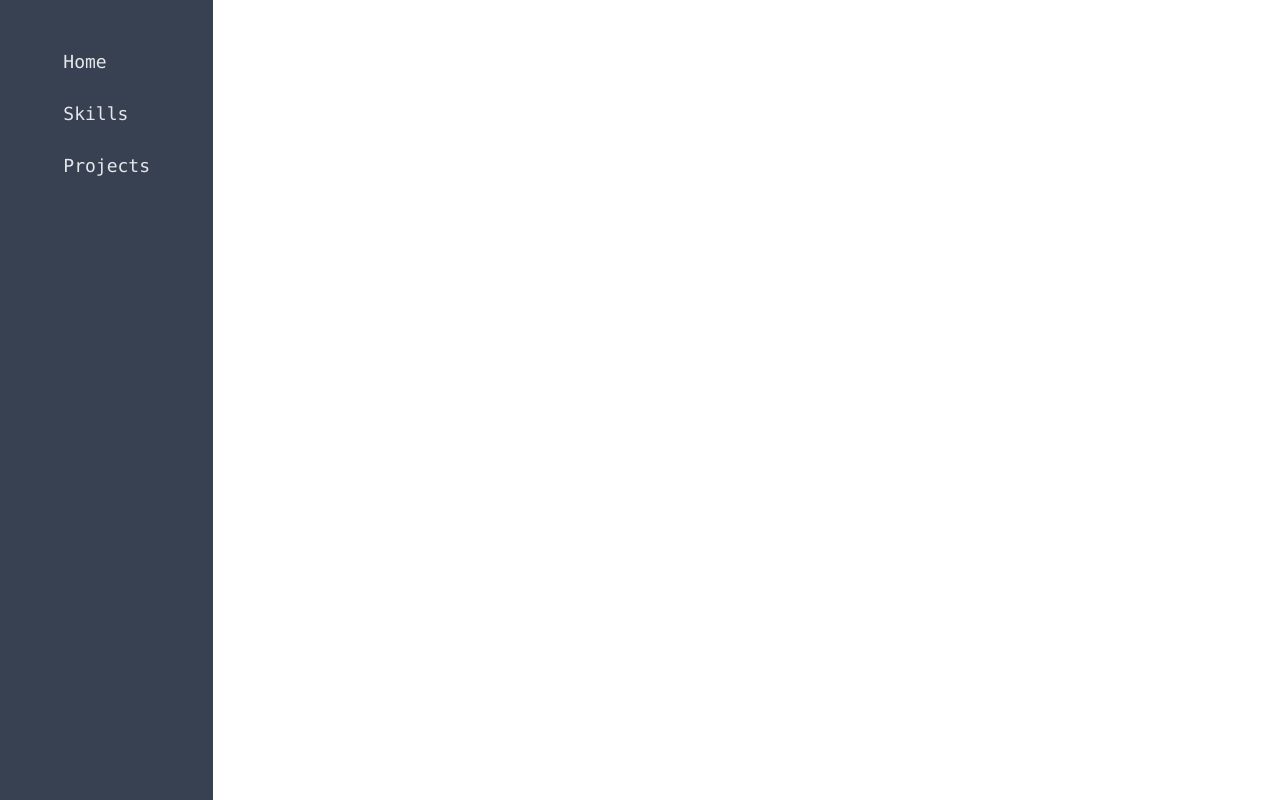
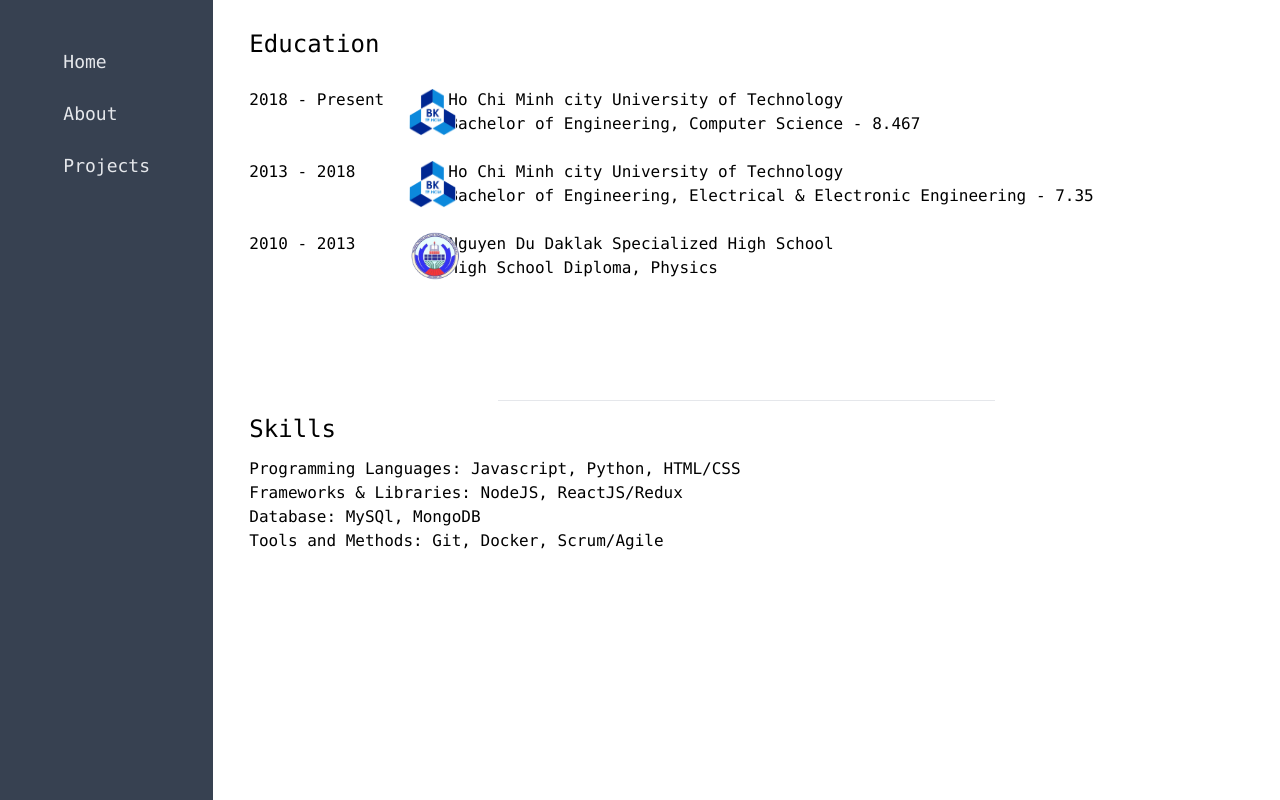
Before and after one commit to nhanluongoe/portfolio, a React (Create React App) app: page /about in a window 1280 px wide. Built offline with nearby package versions, Linux system fonts and the light colour scheme.

Commit message:
filled content for about page

```diff
--- /dev/null
+++ b/src/components/About.js
@@ -0,0 +1,103 @@
+import React from 'react';
+import hcmutLogo from '../assets/images/hcmut-logo.png';
+import nguyenDuLogo from '../assets/images/nguyendu-logo.png';
+
+const Education = () => {
+  const School = ({ name, logo = null, degree, major, time, gpa = null }) => {
+    if (gpa)
+      return (
+        <div className='flex py-2 pt-4'>
+          <div className='relative w-1/5'>
+            <h1>{time}</h1>
+            <img
+              className='absolute top-0 left-40 h-full hidden lg:block'
+              src={logo}
+              alt='logo'
+            />
+          </div>
+          <div className='w-4/5'>
+            <h1>{name}</h1>
+            <h2>
+              {degree}, {major} - {gpa}
+            </h2>
+          </div>
+        </div>
+      );
+    else
+      return (
+        <div className='flex py-2 pt-4'>
+          <div className='relative w-1/5'>
+            <h1>{time}</h1>
+            <img
+              className='absolute top-0 left-40 h-full hidden lg:block'
+              src={logo}
+              alt='logo'
+            />
+          </div>
+          <div className='w-4/5'>
+            <h1>{name}</h1>
+            <h2>
+              {degree}, {major}
+            </h2>
+          </div>
+        </div>
+      );
+  };
+
+  return (
+    <div>
+      <p className='py-3 text-md md:text-2xl'>Education</p>
+      <School
+        name='Ho Chi Minh city University of Technology'
+        logo={hcmutLogo}
+        degree='Bachelor of Engineering'
+        major='Computer Science'
+        time='2018 - Present'
+        gpa='8.467'
+      />
+      <School
+        name='Ho Chi Minh city University of Technology'
+        logo={hcmutLogo}
+        degree='Bachelor of Engineering'
+        major='Electrical & Electronic Engineering'
+        time='2013 - 2018'
+        gpa='7.35'
+      />
+      <School
+        name='Nguyen Du Daklak Specialized High School'
+        logo={nguyenDuLogo}
+        degree='High School Diploma'
+        major='Physics'
+        time='2010 - 2013'
+      />
+    </div>
+  );
+};
+
+const Skills = () => {
+  return (
+    <div>
+      <p className='py-3 text-md md:text-2xl'>Skills</p>
+      <h1>Programming Languages: Javascript, Python, HTML/CSS</h1>
+      <h1>Frameworks & Libraries: NodeJS, ReactJS/Redux</h1>
+      <h1>Database: MySQl, MongoDB</h1>
+      <h1>Tools and Methods: Git, Docker, Scrum/Agile</h1>
+    </div>
+  );
+};
+
+const About = () => {
+  return (
+    <div className='container flex flex-col h-full justify-start px-5'>
+      <div className='h-1/2'>
+        <Education />
+      </div>
+      <hr className='w-1/2 mx-auto' />
+      <div className='h-1/3'>
+        <Skills />
+      </div>
+    </div>
+  );
+};
+
+export default About;
--- a/src/components/App.js
+++ b/src/components/App.js
@@ -3,7 +3,7 @@ import { Router, Route } from 'react-router-dom';
 import '../assets/main.css';
 import Header from './Header';
 import Home from './Home';
-import Skills from './Skills';
+import About from './About';
 import Projects from './Projects';
 import history from '../history';
 
@@ -12,12 +12,12 @@ const App = () => {
     <div className='font-mono'>
       <Router history={history}>
         <div className='flex justify-between'>
-          <div className='p-4 h-screen w-2/12 bg-gray-700'>
+          <div className='p-4 h-screen w-1/6 bg-gray-700'>
             <Header />
           </div>
-          <div className='p-4 h-screen w-10/12'>
+          <div className='p-4 h-100 w-5/6'>
             <Route path='/portfolio' exact component={Home} />
-            <Route path='/skills' exact component={Skills} />
+            <Route path='/about' exact component={About} />
             <Route path='/projects' exact component={Projects} />
           </div>
         </div>
--- a/src/components/Header.js
+++ b/src/components/Header.js
@@ -10,7 +10,7 @@ const Header = () => {
             <Link to='/portfolio'>Home</Link>
           </li>
           <li className='p-3 text-gray-200 hover:text-gray-100 transform hover:scale-110 transition duration-500 ease-in-out'>
-            <Link to='/skills'>Skills</Link>
+            <Link to='/about'>About</Link>
           </li>
           <li className='p-3 text-gray-200 hover:text-gray-100 transform hover:scale-110 transition duration-500 ease-in-out'>
             <Link to='/projects'>Projects</Link>
--- a/src/components/Skills.js
+++ /dev/null
@@ -1,7 +0,0 @@
-import React from 'react';
-
-const About = () => {
-  return <div>skills</div>;
-};
-
-export default About;
```
Also changed, not shown: src/assets/images/hcmut-logo.png (added), src/assets/images/nguyendu-logo.png (added).
